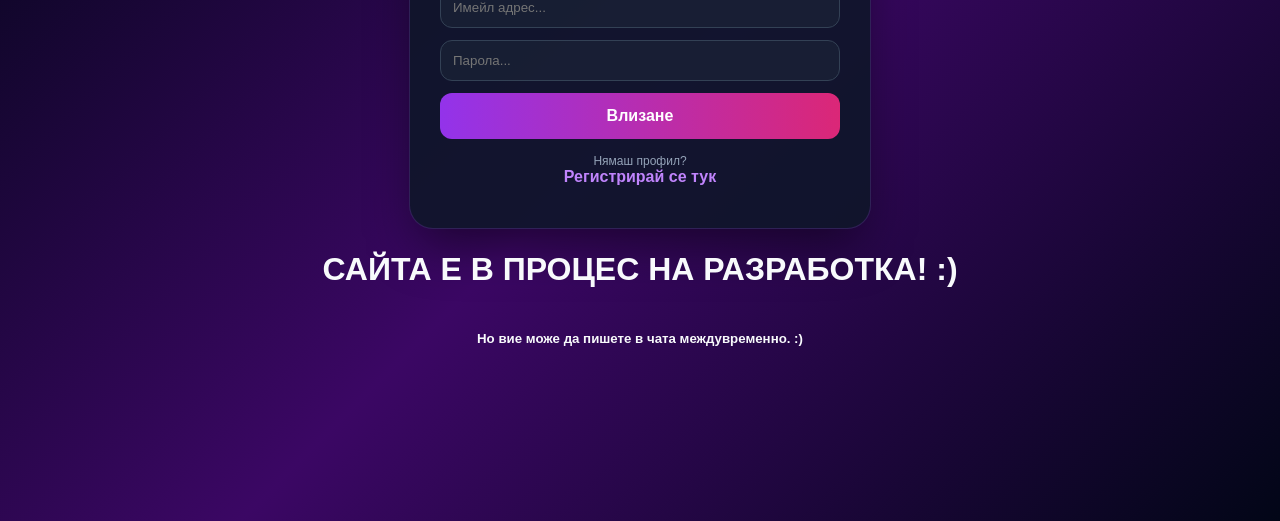
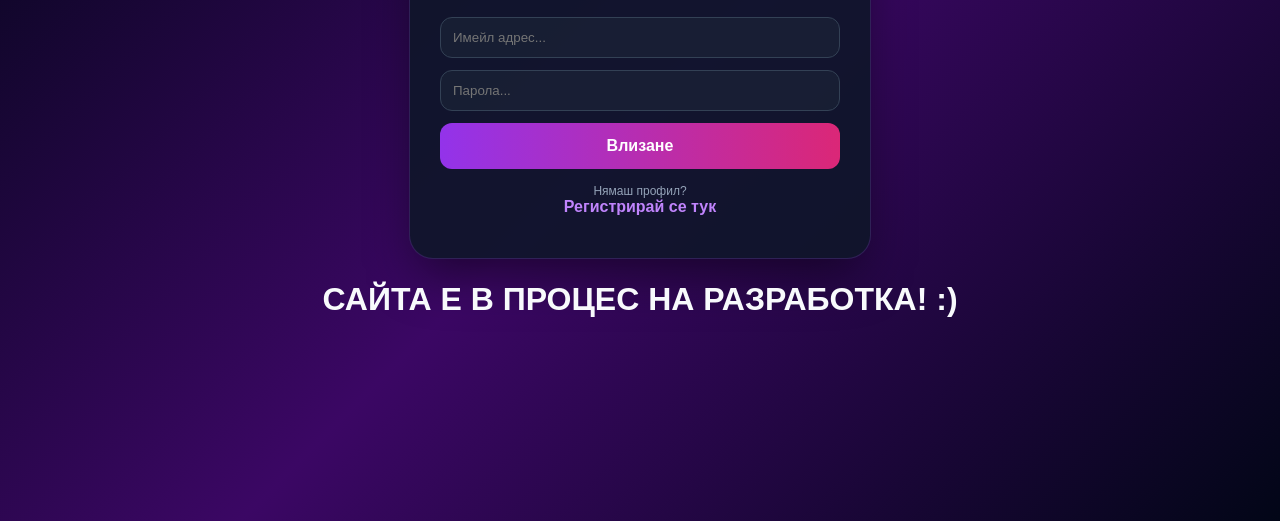
Before and after one commit to muthafackuz/amorechat, a website: page index.html in a window 1280 px wide. Shown: the part 279-800 px from the top of the page. Drawn offline with nearby package versions, Linux system fonts and the light colour scheme; no server answers.

Commit message:
Update index.html

```diff
--- a/index.html
+++ b/index.html
@@ -112,8 +112,7 @@
             <button id="switch-btn" style="background:none; border:none; color:#c084fc; font-weight:bold; cursor:pointer; padding:0; display:inline;">Регистрирай се тук</button>
         </p>
     </div>
- <h1><b><color=red;>САЙТА Е В ПРОЦЕС НА РАЗРАБОТКА! :)</color></b></h1>
-    <h5> <b> Но вие може да пишете в чата междувременно. :) </b></h5>
+ <h1><b><color='red';>САЙТА Е В ПРОЦЕС НА РАЗРАБОТКА! :)</color></b></h1>
     <!-- ОСНОВЕН ЕКРАН НА ЧАТ СТАЯТА -->
     <div id="chat-screen" class="hidden">
         <div class="chat-bar">
```
